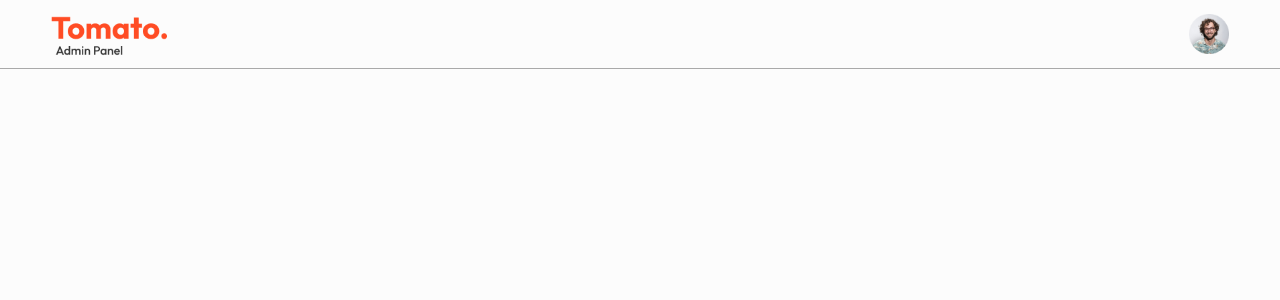
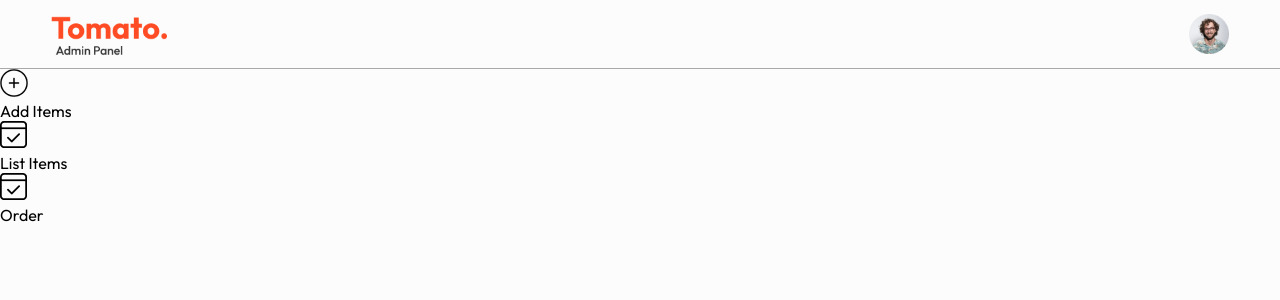
Before and after one commit to Vanshikathakur04/Food-del, a React (Vite) app in the folder admin/: page / in a window 1280 px wide. Shown: the top 300 px of the page. Built offline with nearby package versions, Linux system fonts and the light colour scheme.

Commit message:
Implement Sidebar UI

```diff
--- a/admin/src/components/Sidebar/Sidebar.jsx
+++ b/admin/src/components/Sidebar/Sidebar.jsx
@@ -1,9 +1,24 @@
 import React from 'react'
+import './Sidebar.css'
+import { assets } from '../../assets/assets'
 
 const Sidebar = () => {
   return (
-    <div>
-
+    <div className='sidebar'>
+      <div className="sidebar-options">
+        <div className="sidebar-option">
+          <img src={assets.add_icon} alt="" />
+          <p>Add Items</p>
+        </div>
+        <div className="sidebar-option">
+          <img src={assets.order_icon} alt="" />
+          <p>List Items</p>
+        </div>
+        <div className="sidebar-option">
+          <img src={assets.order_icon} alt="" />
+          <p>Order</p>
+        </div>
+      </div>
     </div>
   )
 }
```
